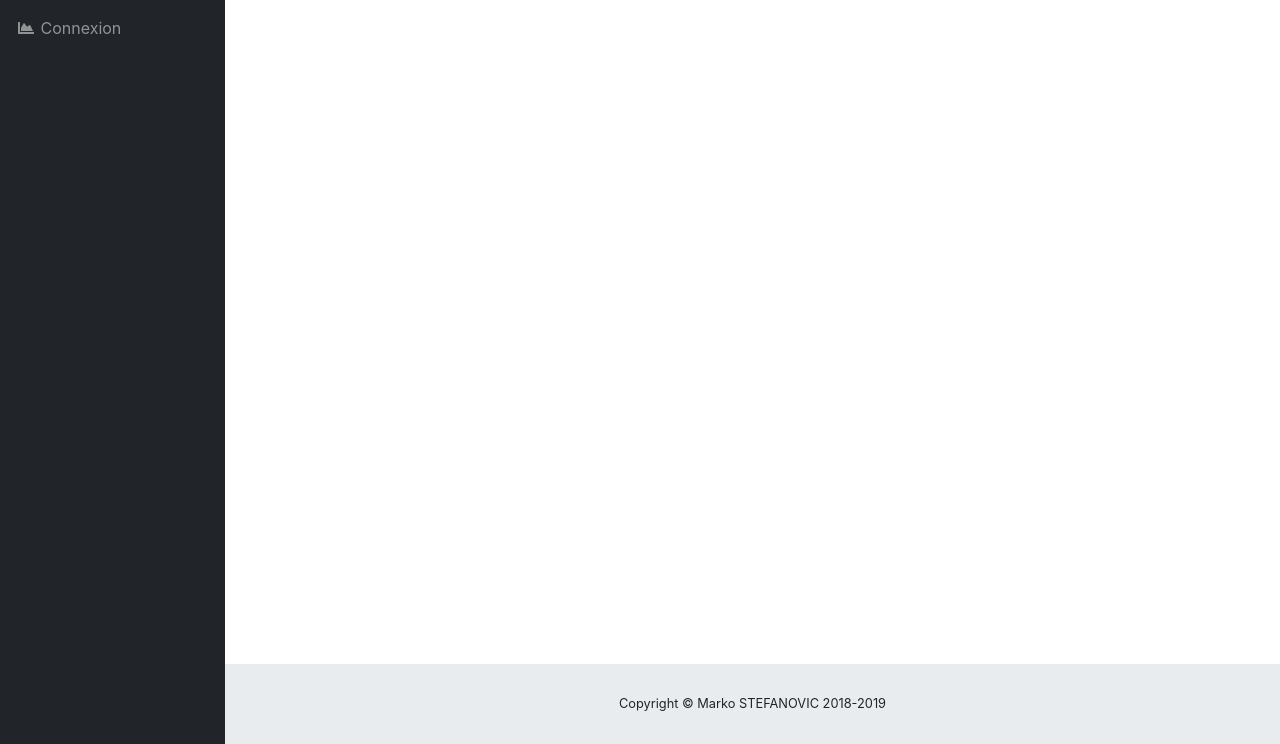
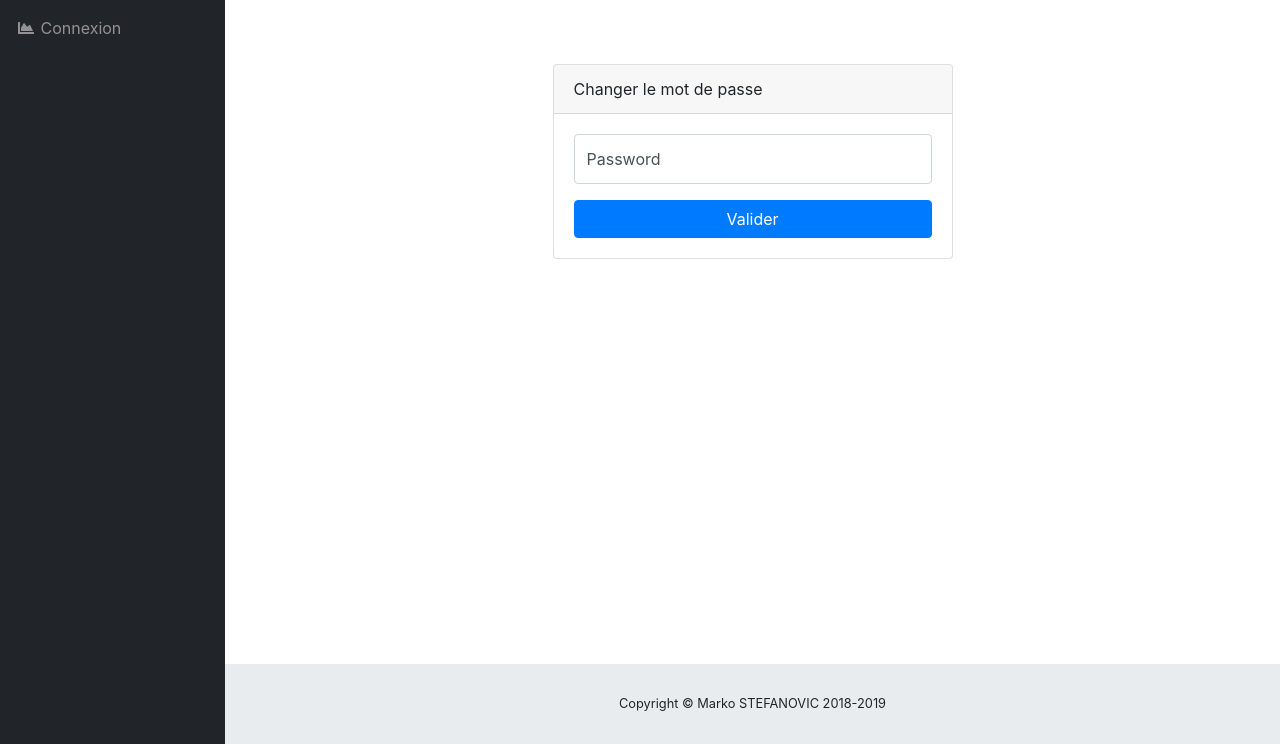
Before and after one commit to MarkoStefanovic-98/ParkingBts, a PHP site: page /index.php?p=compte in a window 1280 px wide. Shown: the part 56-800 px from the top of the page. Run offline with PHP 8.4, Linux system fonts and the light colour scheme; data that the repository does not hold is empty.

Commit message:
ajout reset mdp

```diff
--- a/Controller/compte.php
+++ b/Controller/compte.php
@@ -1,7 +1,16 @@
 <?php
-require "Modele/adminModele.php";
+require "Modele/compteModele.php";
+//$leCompte = leCompte(id_u);
+//$updatemdp = updateProfilPassword($id_u,$mdp);
 
-//$leCompte = leCompte(id_u);
+if(isset($_POST['submitchange']))
+{
+    $mdp = $_POST['mdp'];
+    updateProfilPassword($id_u,$mdp);
+    header("location:".BASE_URL."/compte?id_u".$_GET['id_u']);
+}
+
+
 
 require "View/compteView.php";
 ?>
--- a/Controller/login.php
+++ b/Controller/login.php
@@ -17,11 +17,7 @@ if(isset($_POST['submit']))
         $_SESSION['connecte'] = true;
         $_SESSION['id_u'] = $reponse['id_u'];
         $_SESSION['lvl'] = $reponse['lvl'];
-<<<<<<< HEAD
 
-=======
-
->>>>>>> maj admin
     if($SESSION['lvl'] = 2){
 
         header('Location:'.BASE_URL.'/accueil');
--- /dev/null
+++ b/Modele/compteModele.php
@@ -0,0 +1,39 @@
+<?php
+function updateProfilNom($id_u,$nom)
+{
+    global $bdd;
+    $req = $bdd->prepare('UPDATE user SET nom = :nom WHERE id_u = :id_u');
+    $req->bindParam(':id_u', $id_u);
+    $req->bindParam(':nom', $nom);
+    $req->execute();
+}
+
+function updateProfilPrenom($id_u,$prenom)
+{
+    global $bdd;
+    $req = $bdd->prepare('UPDATE user SET prenom = :prenom WHERE id_u = :id_u');
+    $req->bindParam(':id_u', $id_u);
+    $req->bindParam(':prenom', $prenom);
+    $req->execute();
+}
+
+function updateProfilMail($id_u,$mail)
+{
+    global $bdd;
+    $req = $bdd->prepare('UPDATE user SET mail = :mail WHERE id_u = :id_u');
+    $req->bindParam(':id_u', $id_u);
+    $req->bindParam(':mail', $mail);
+    $req->execute();
+}
+
+function updateProfilPassword($id_u,$mdp)
+{
+    global $bdd;
+    $req = $bdd->prepare('UPDATE user SET mdp = :password WHERE id_u = :id_u');
+    $req->bindParam(':id_u', $id_u);
+    $req->bindParam(':mdp', sha1($mdp));
+    $req->execute();
+}
+
+
+?>
--- a/View/adminView.php
+++ b/View/adminView.php
@@ -197,7 +197,7 @@ Bienvenue Grand ADMIN
             <tr>
                 <th>Nom / Prénom</th>
                 <th>Nom de la place</th>
-                <th>Date</th>
+                <th>Date Deb - Date Fin</th>
             </tr>
             </thead>
             <tbody>
--- a/View/compteView.php
+++ b/View/compteView.php
@@ -1,3 +1,20 @@
 <ul class="list-group">
-    <?php echo $_GET['id_u']; ?>
+    <div class="container">
+        <div class="card card-login mx-auto mt-5">
+            <div class="card-header">Changer le mot de passe</div>
+            <div class="card-body">
+
+
+                <form method="post">
+                    <div class="form-group">
+                        <div class="form-label-group">
+                            <input type="password" id="inputPassword" name="mdp" class="form-control" placeholder="Password" required="required">
+                            <label for="inputPassword">Password</label>
+                        </div>
+                    </div>
+                    <button class="btn btn-primary btn-block" name="submitchange">Valider</button>
+                </form>
+            </div>
+        </div>
+    </div>
 </ul>
```
